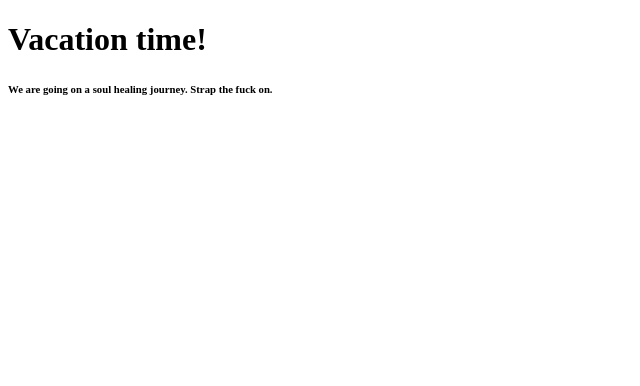
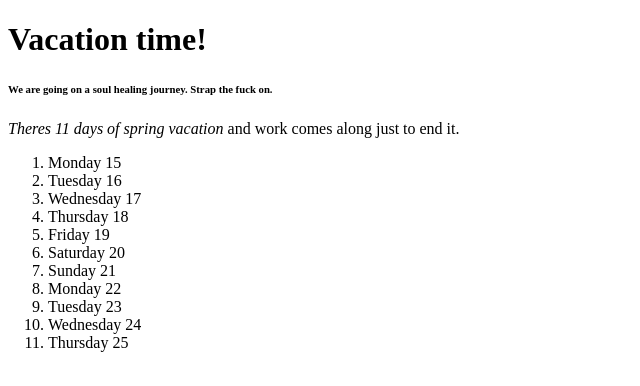
Before and after one commit to roiyaltea/spring-break-itinerary, a plain HTML site: page index.html in a window 1280 px wide. Shown: the whole page, without its empty margins (0-640 px from the left). Drawn offline with Linux system fonts and the light colour scheme.

Commit message:
Added unordered list of days off

```diff
--- a/index.html
+++ b/index.html
@@ -11,6 +11,23 @@
         <h1>Vacation time!</h1>
         <h6>We are going on a soul healing journey. Strap the fuck on.</h6>
     </p>
+
+    <p>
+        <em>Theres 11 days of spring vacation</em> and work comes along just to end it.
+        <ol>
+            <li>Monday 15</li>
+            <li>Tuesday 16</li>
+            <li>Wednesday 17</li>
+            <li>Thursday 18</li>
+            <li>Friday 19</li>
+            <li>Saturday 20</li>
+            <li>Sunday 21</li>
+            <li>Monday 22</li>
+            <li>Tuesday 23</li>
+            <li>Wednesday 24</li>
+            <li>Thursday 25</li>
+        </ol>
+    </p>
 </body>
 
 </html>
```
